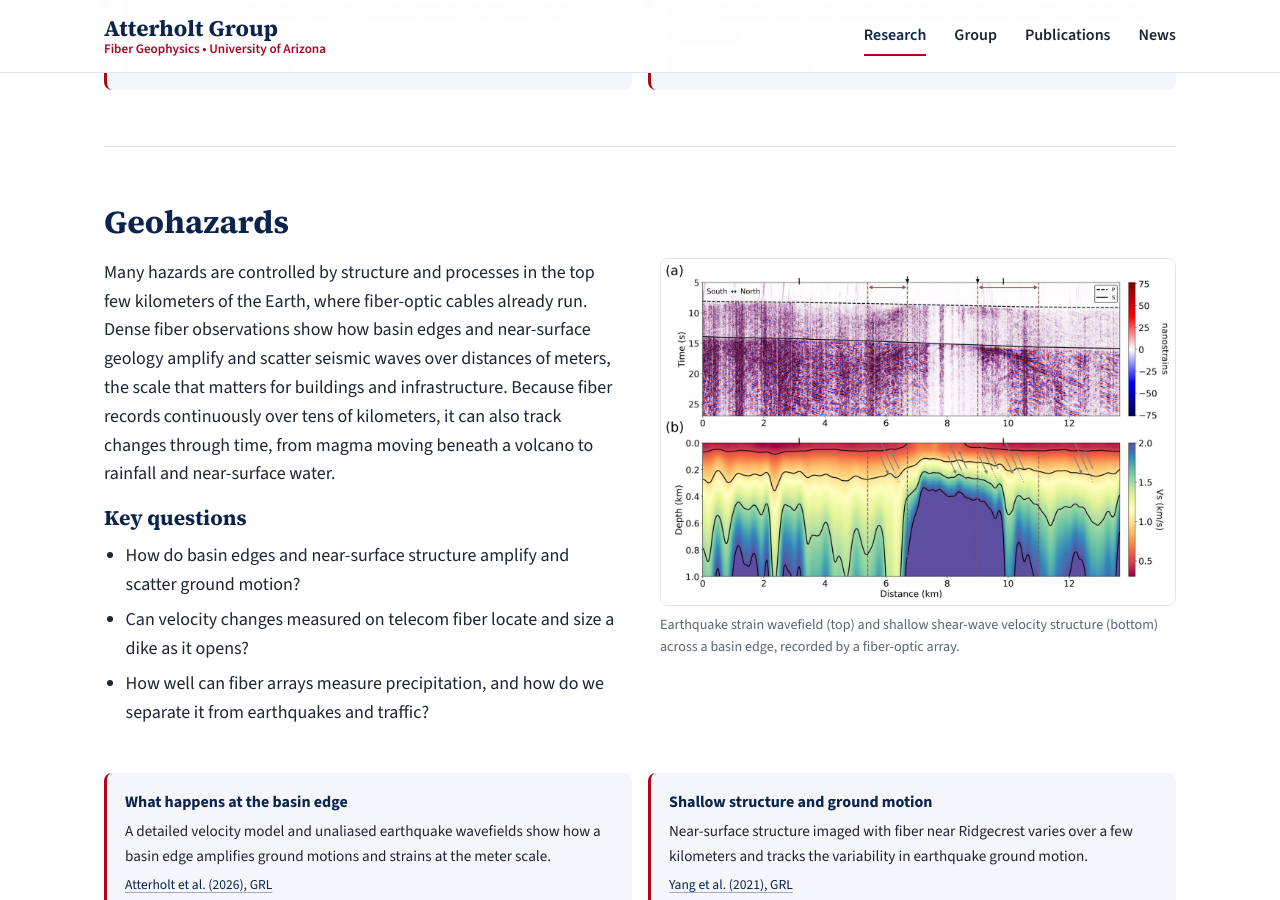
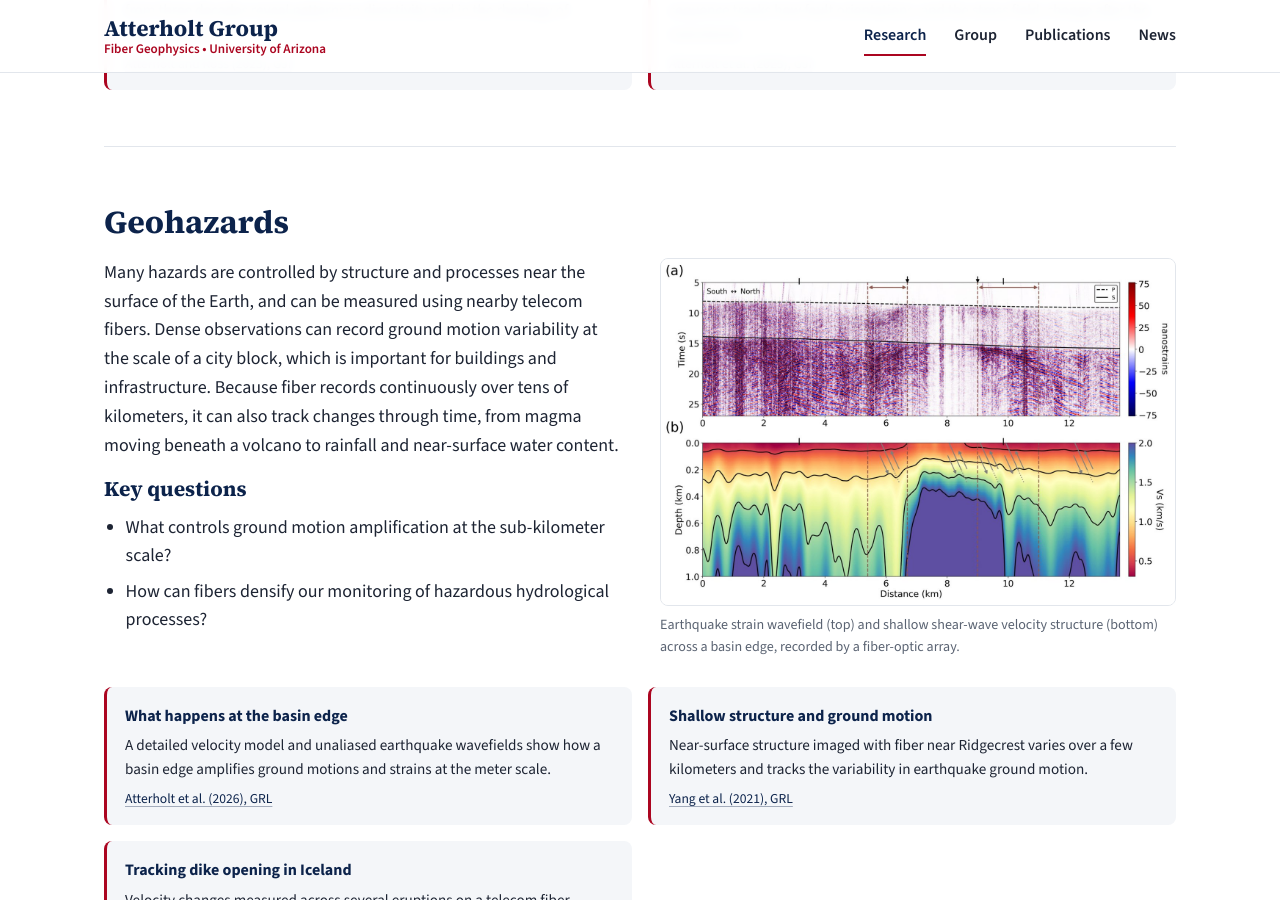
Before and after one commit to atterholt/atterholt.github.io, a Jekyll site: the page built from research.html, in a window 1280 px wide and 900 px high, scrolled down 2160 px. Built offline with Jekyll 4.4.1, drawn with Linux system fonts in a browser that asks for light colours.

Commit message:
Update Geohazards intro and key questions
Co-Authored-By: Claude Opus 5.5 <noreply@anthropic.com>
Claude-Session: https://claude.ai/code/session_01KCPxryDmiUe5yxEw3DA242

```diff
--- a/_data/themes.yml
+++ b/_data/themes.yml
@@ -97,16 +97,14 @@
   image: /assets/img/web/basin-edge.jpg
   caption: Earthquake strain wavefield (top) and shallow shear-wave velocity structure (bottom) across a basin edge, recorded by a fiber-optic array.
   intro: >-
-    Many hazards are controlled by structure and processes in the top few kilometers of the Earth,
-    where fiber-optic cables already run. Dense fiber observations show how basin edges and
-    near-surface geology amplify and scatter seismic waves over distances of meters, the scale
-    that matters for buildings and infrastructure. Because fiber records continuously over tens of
-    kilometers, it can also track changes through time, from magma moving beneath a volcano to
-    rainfall and near-surface water.
+    Many hazards are controlled by structure and processes near the surface of the Earth, and can be
+    measured using nearby telecom fibers. Dense observations can record ground motion variability at
+    the scale of a city block, which is important for buildings and infrastructure. Because fiber
+    records continuously over tens of kilometers, it can also track changes through time, from magma
+    moving beneath a volcano to rainfall and near-surface water content.
   questions:
-    - How do basin edges and near-surface structure amplify and scatter ground motion?
-    - Can velocity changes measured on telecom fiber locate and size a dike as it opens?
-    - How well can fiber arrays measure precipitation, and how do we separate it from earthquakes and traffic?
+    - What controls ground motion amplification at the sub-kilometer scale?
+    - How can fibers densify our monitoring of hazardous hydrological processes?
   highlights:
     - title: What happens at the basin edge
       text: >-
```
